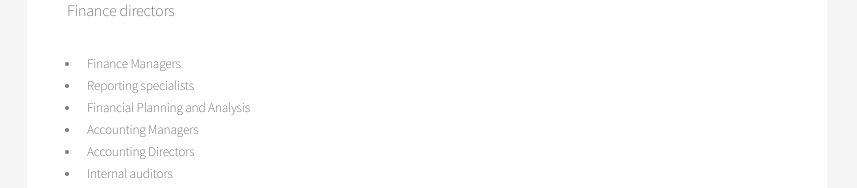
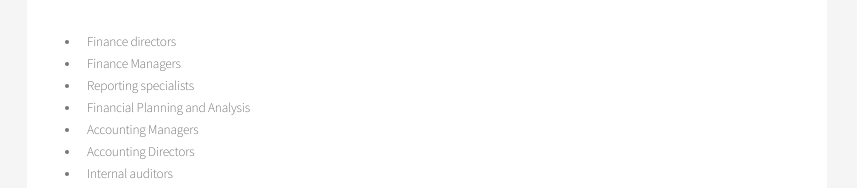
Before and after one commit to FGPartner/www, a Jekyll site: the page built from candidates.md, in a window 1280 px wide. Shown: the part 426-614 px from the top of the page, without its empty margins (213-1070 px from the left). Built offline with Jekyll 4.4.1, drawn with Linux system fonts in a browser that asks for light colours; our own code applies the rules of GitHub Pages for plain Markdown files.

```diff
--- a/candidates.md
+++ b/candidates.md
@@ -7,7 +7,7 @@ lang: en
 Each individual's motivation is different : hence we take it into consideration as much as your skills and background.
 
 **Our main focus covers the following roles:**<br/>
-Finance directors
+- Finance directors
 - Finance Managers
 - Reporting specialists
 - Financial Planning and Analysis
```
